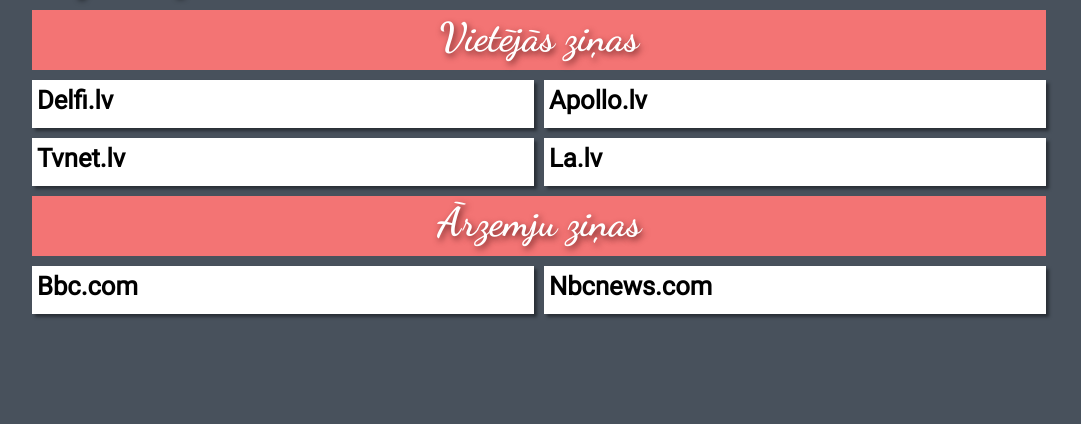
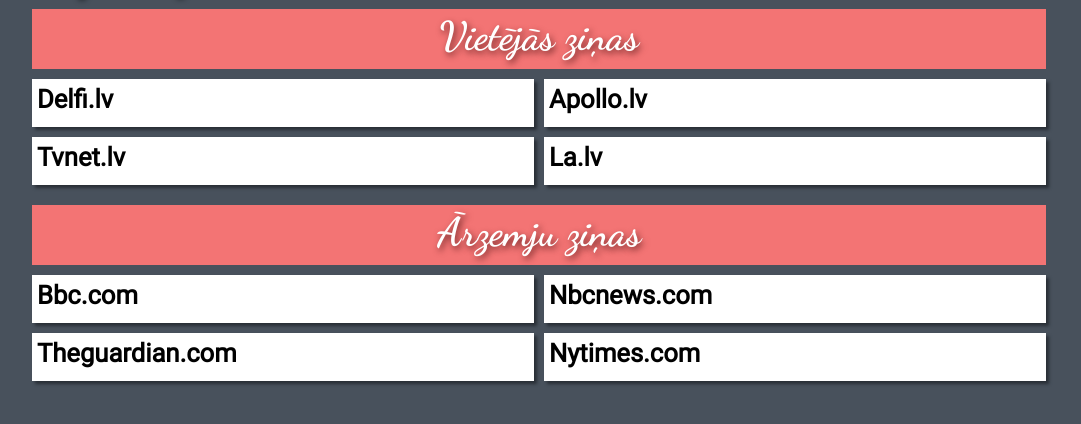
Before and after one commit to henchaa9/zinas, a Django app: template newspage/templates/homepage.html in a window 1280 px wide. Shown: the part 60-484 px from the top of the page, without its empty margins (101-1182 px from the left). Run offline with Django 3.2, Linux system fonts and the light colour scheme; the template is opened without the code that fills it, so the values that code supplies are empty.

Commit message:
added more news

```diff
--- a/newspage/static/css/styles.css
+++ b/newspage/static/css/styles.css
@@ -47,28 +47,28 @@
 }
 
 .container a h3 {
-    padding-bottom: 8px;
+    margin-bottom: 8px;
     font-size: 1.6em;
     display: inline-block;
 }
 
-.delfi-apollo, .tvnet-la, .bbc-nbcnews {
+.delfi-apollo, .tvnet-la, .bbc-nbcnews, .theguardian-nytimes {
     padding-bottom: 10px;
     display: flex;
 }
 
-.delfi-apollo ul li, .tvnet-la ul li, .bbc-nbcnews ul li {
+.delfi-apollo ul li, .tvnet-la ul li, .bbc-nbcnews ul li, .theguardian-nytimes ul li {
     list-style-type: none;
     padding: 10px 0;
 }
 
-.delfi-apollo a, .tvnet-la a, .bbc-nbcnews a {
+.delfi-apollo a, .tvnet-la a, .bbc-nbcnews a, .theguardian-nytimes a {
     text-decoration: none;
     color: black;
     font-weight: bolder;
 }
 
-.delfi, .apollo, .tvnet, .la, .bbc, .nbc {
+.delfi, .apollo, .tvnet, .la, .bbc, .nbc, .theguardian, .nytimes {
     background-color: white;
     margin: 0 5px;
     padding: 5px;
@@ -79,7 +79,7 @@
 .vietejas-zinas {
     height: 60px;
     background-color: #f37474;
-    margin: 10px 5px 10px 5px;
+    margin: 9px 5px 10px 5px;
     text-align: center;
     color: white;
 }
@@ -94,7 +94,7 @@
 .arzemju-zinas {
     height: 60px;
     background-color: #f37474;
-    margin: 0 5px 10px 5px;
+    margin: 10px 5px 10px 5px;
     text-align: center;
     color: white;
 }
@@ -103,5 +103,5 @@
     font-family: 'DancingScript-Bold';
     font-size: 2.5em;
     text-shadow: 2px 3px 6px #752a2a;
-    padding-top: 2px;
+    padding-top: 3px;
 }
--- a/newspage/templates/homepage.html
+++ b/newspage/templates/homepage.html
@@ -77,6 +77,24 @@
                 </ul>
             </div>
         </div>
+        <div class="theguardian-nytimes">
+            <div class="theguardian">
+                <a href="https://www.theguardian.com/world"><h3>Theguardian.com</h3></a>
+                <ul>
+                    {% for item in theguardian %}
+                    <li><a href={{ item.1 }}>{{ item.0 }}</a></li>
+                    {% endfor %}
+                </ul>
+            </div>
+            <div class="nytimes">
+                <a href="https://www.nytimes.com/section/world"><h3>Nytimes.com</h3></a>
+                <ul>
+                    {% for item in nytimes %}
+                    <li><a href={{ item.1 }}>{{ item.0 }}</a></li>
+                    {% endfor %}
+                </ul>
+            </div>
+        </div>
     </div>
 </body>
 </html>
```
Also changed, not shown: newspage/homepage/views.py (+50 -2 lines).
